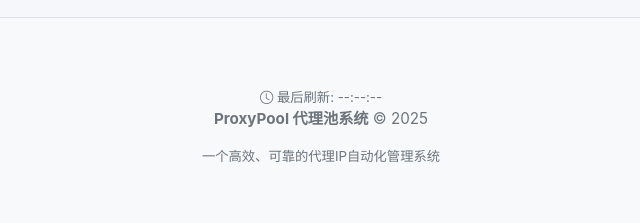
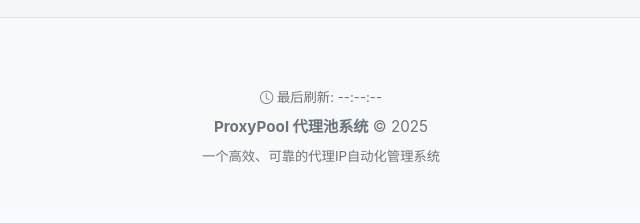
Before and after one commit to 498330580/ProxyPool, a Flask app: template proxypool/templates/help.html in a window 1280 px wide. Shown: the part 2123-2346 px from the top of the page, without its empty margins (319-959 px from the left). After the commit the page ends 2286 px from the top, so only its background shows below. Run offline with Flask 2, Linux system fonts and the light colour scheme; the template is opened without the code that fills it: most values are stand-ins (such as "Sample title", 1, 10 or a date in 2020); parts of the project's set-up code (start-up, migrations or seed data) failed here and were passed over; some libraries are stand-ins or nearby versions.

Commit message:
fix: 修复footer布局结构 - 使用flex布局确保时间显示正常

```diff
--- a/proxypool/templates/base.html
+++ b/proxypool/templates/base.html
@@ -55,10 +55,10 @@
         <div class="container">
             <div class="row">
                 <div class="col-12">
-                    <div class="row align-items-center">
+                    <div class="d-flex flex-column align-items-center gap-2">
                         <p class="small mb-0"><i class="bi bi-clock"></i> 最后刷新: <span id="lastRefresh">--:--:--</span></p>
-                        <p class="text-center"><strong>ProxyPool 代理池系统</strong> &copy; {{ now('%Y') }}</p>
-                        <p class="small text-muted text-center">一个高效、可靠的代理IP自动化管理系统</p>
+                        <p class="text-center mb-0"><strong>ProxyPool 代理池系统</strong> &copy; {{ now('%Y') }}</p>
+                        <p class="small text-muted text-center mb-0">一个高效、可靠的代理IP自动化管理系统</p>
                     </div>
                 </div>
             </div>
```
